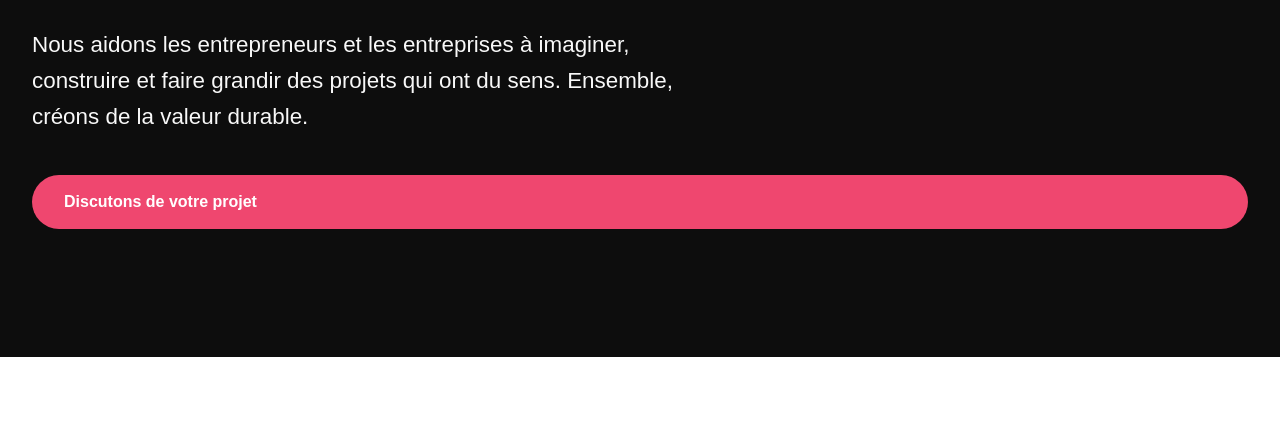
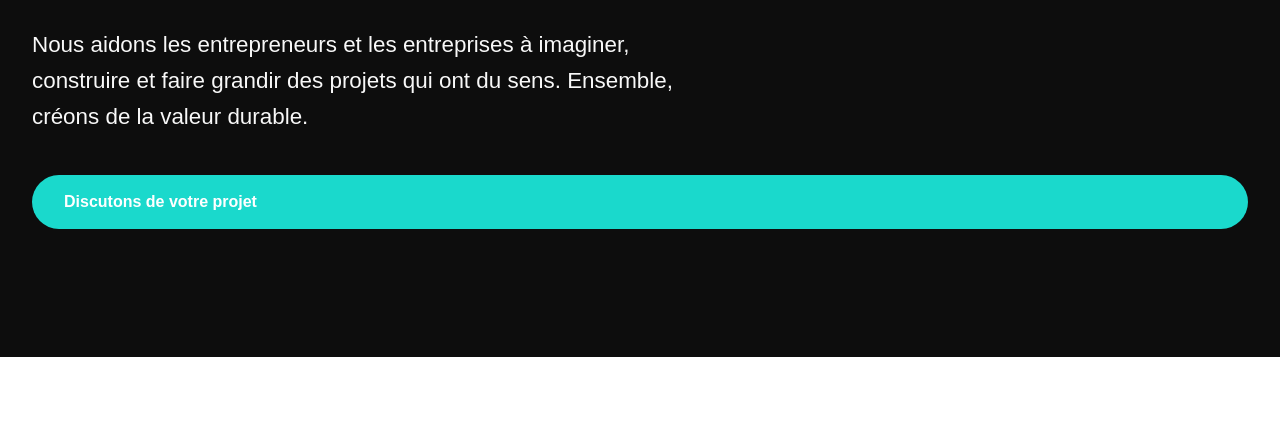
Before and after one commit to contactomaniv-cmd/omaniv-site, a plain HTML site: page index.html in a window 1280 px wide. Shown: the part 356-800 px from the top of the page. Drawn offline with Linux system fonts and the light colour scheme.

Commit message:
style.css

```diff
--- a/style.css
+++ b/style.css
@@ -11,7 +11,7 @@
 
 /* Root colour variables for easy theming */
 :root {
-  --primary: #ef476f;       /* accent colour (a vivid pinkish red) */
+  --primary: #1AD9CC;       /* accent colour (a vivid pinkish red) */
   --primary-hover: #d83d62; /* slightly darker for hover states */
   --dark-bg: #0d0d0d;       /* dark section background */
   --light-bg: #ffffff;      /* light section background */
```
